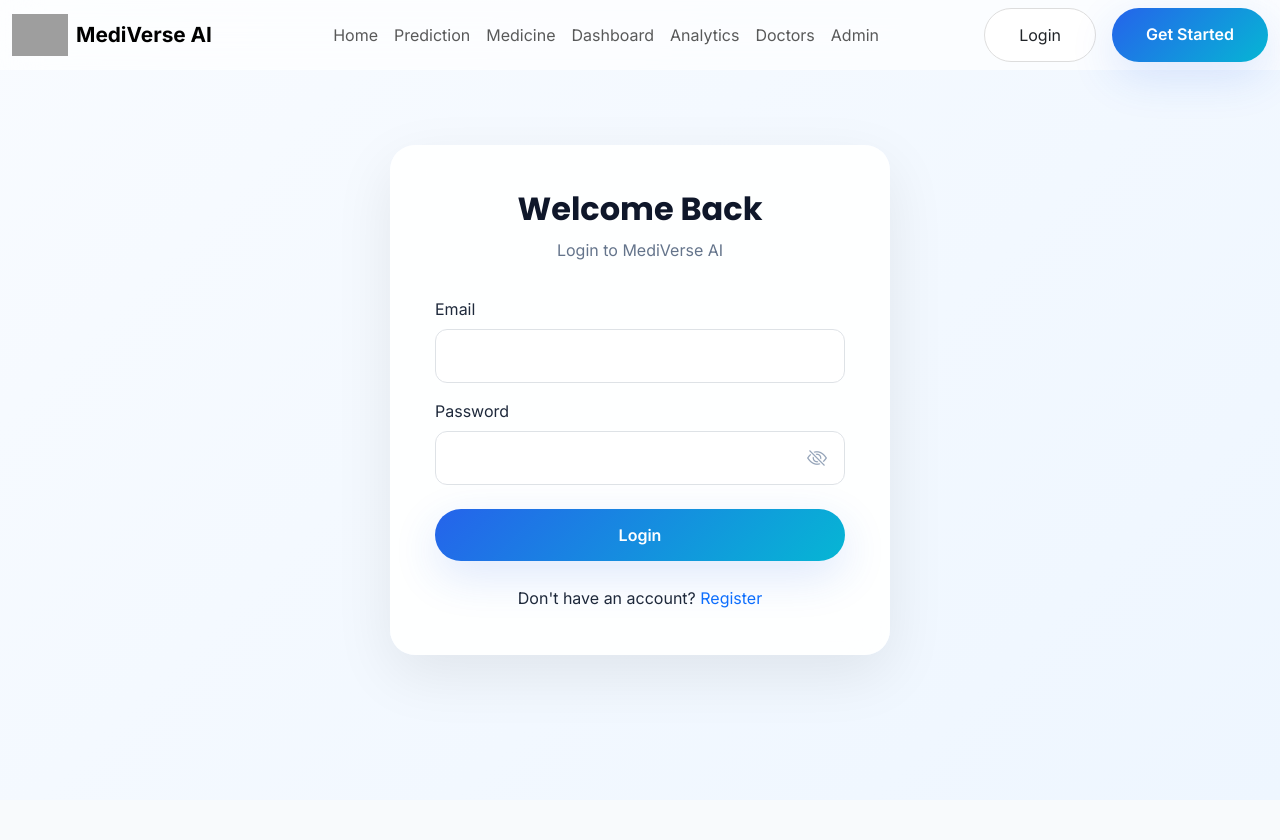
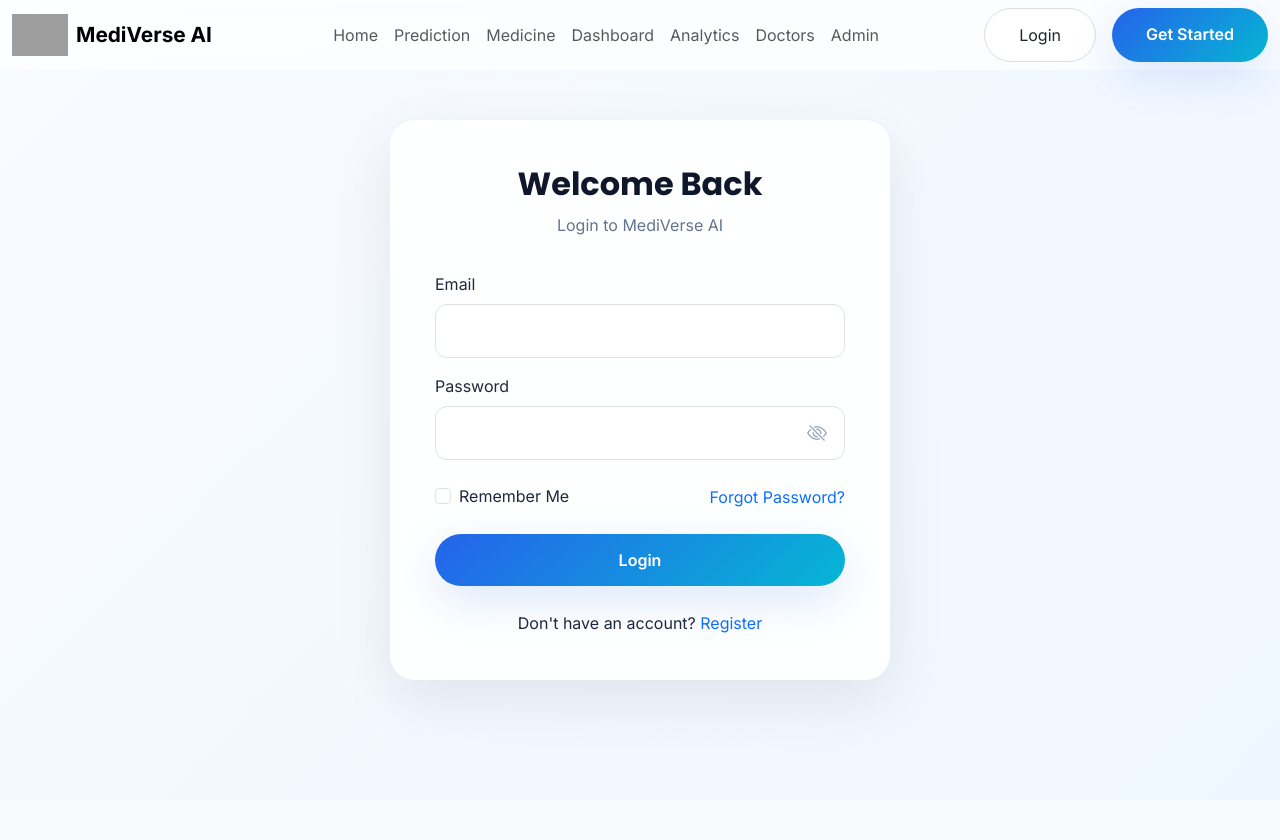
Before and after one commit to Jiten28/AI-Healthcare-Recommendation-System, a Flask app: page /login in a window 1280 px wide. Shown: the top 840 px of the page. Run offline with Flask 3, Linux system fonts and the light colour scheme; some libraries are stand-ins or nearby versions; grey boxes are pictures that could not be loaded.

Commit message:
Add password strength indicator and "Remember Me" option to login form; implement "Forgot Password" route

```diff
--- a/app/forms/auth_forms.py
+++ b/app/forms/auth_forms.py
@@ -1,5 +1,5 @@
 from flask_wtf import FlaskForm
-from wtforms import StringField, PasswordField, SubmitField
+from wtforms import StringField, PasswordField, SubmitField, BooleanField
 from wtforms.validators import DataRequired, Email, Length, EqualTo
 
 
@@ -42,5 +42,5 @@ class LoginForm(FlaskForm):
         "Password",
         validators=[DataRequired()]
     )
-
+    remember = BooleanField("Remember Me")
     submit = SubmitField("Login")
--- a/app/routes/auth.py
+++ b/app/routes/auth.py
@@ -24,3 +24,8 @@ def login():
         "auth/login.html",
         form=form
     )
+
+
+@auth_bp.route("/forgot-password")
+def forgot_password():
+    return "<h2>Forgot Password Coming Soon...</h2>"
--- a/app/static/css/auth.css
+++ b/app/static/css/auth.css
@@ -111,3 +111,49 @@
     color:var(--primary);
 
 }
+
+/* ==========================
+   PASSWORD STRENGTH
+========================== */
+
+.password-strength{
+
+    margin-top:12px;
+
+}
+
+.strength-bar{
+
+    width:100%;
+
+    height:7px;
+
+    background:#e2e8f0;
+
+    border-radius:50px;
+
+    overflow:hidden;
+
+}
+
+#strength-fill{
+
+    width:0;
+
+    height:100%;
+
+    border-radius:50px;
+
+    transition:.35s;
+
+}
+
+#strength-text{
+
+    display:block;
+
+    margin-top:8px;
+
+    color:#64748b;
+
+}
--- a/app/static/js/auth.js
+++ b/app/static/js/auth.js
@@ -1,21 +1,82 @@
 function togglePassword(inputId, icon){
 
-    const input = document.getElementById(inputId);
+    const input=document.getElementById(inputId);
 
-    if(input.type === "password"){
+    if(input.type==="password"){
 
-        input.type = "text";
+        input.type="text";
 
-        icon.classList.remove("bi-eye-slash");
-        icon.classList.add("bi-eye");
+        icon.classList.replace("bi-eye-slash","bi-eye");
 
     }else{
 
-        input.type = "password";
+        input.type="password";
 
-        icon.classList.remove("bi-eye");
-        icon.classList.add("bi-eye-slash");
+        icon.classList.replace("bi-eye","bi-eye-slash");
 
     }
 
 }
+
+const password=document.getElementById("password");
+
+if(password){
+
+password.addEventListener("input",()=>{
+
+const value=password.value;
+
+const fill=document.getElementById("strength-fill");
+
+const text=document.getElementById("strength-text");
+
+let strength=0;
+
+if(value.length>=8) strength++;
+
+if(/[A-Z]/.test(value)) strength++;
+
+if(/[0-9]/.test(value)) strength++;
+
+if(/[!@#$%^&*]/.test(value)) strength++;
+
+switch(strength){
+
+case 1:
+
+fill.style.width="25%";
+fill.style.background="#ef4444";
+text.innerHTML="Weak Password";
+break;
+
+case 2:
+
+fill.style.width="50%";
+fill.style.background="#f59e0b";
+text.innerHTML="Medium Password";
+break;
+
+case 3:
+
+fill.style.width="75%";
+fill.style.background="#3b82f6";
+text.innerHTML="Strong Password";
+break;
+
+case 4:
+
+fill.style.width="100%";
+fill.style.background="#22c55e";
+text.innerHTML="Very Strong Password";
+break;
+
+default:
+
+fill.style.width="0%";
+text.innerHTML="Password Strength";
+
+}
+
+});
+
+}
--- a/app/templates/auth/login.html
+++ b/app/templates/auth/login.html
@@ -32,6 +32,16 @@
           </i>
         </div>
       </div>
+      <div class="d-flex justify-content-between align-items-center mb-4">
+        <div class="form-check">
+          {{ form.remember(class="form-check-input") }} {{
+          form.remember.label(class="form-check-label") }}
+        </div>
+
+        <a href="/forgot-password" class="text-decoration-none">
+          Forgot Password?
+        </a>
+      </div>
 
       {{ form.submit(class="btn btn-primary-custom auth-btn") }}
     </form>
```
Also changed, not shown: app/templates/auth/register.html (+7 -0 lines).
